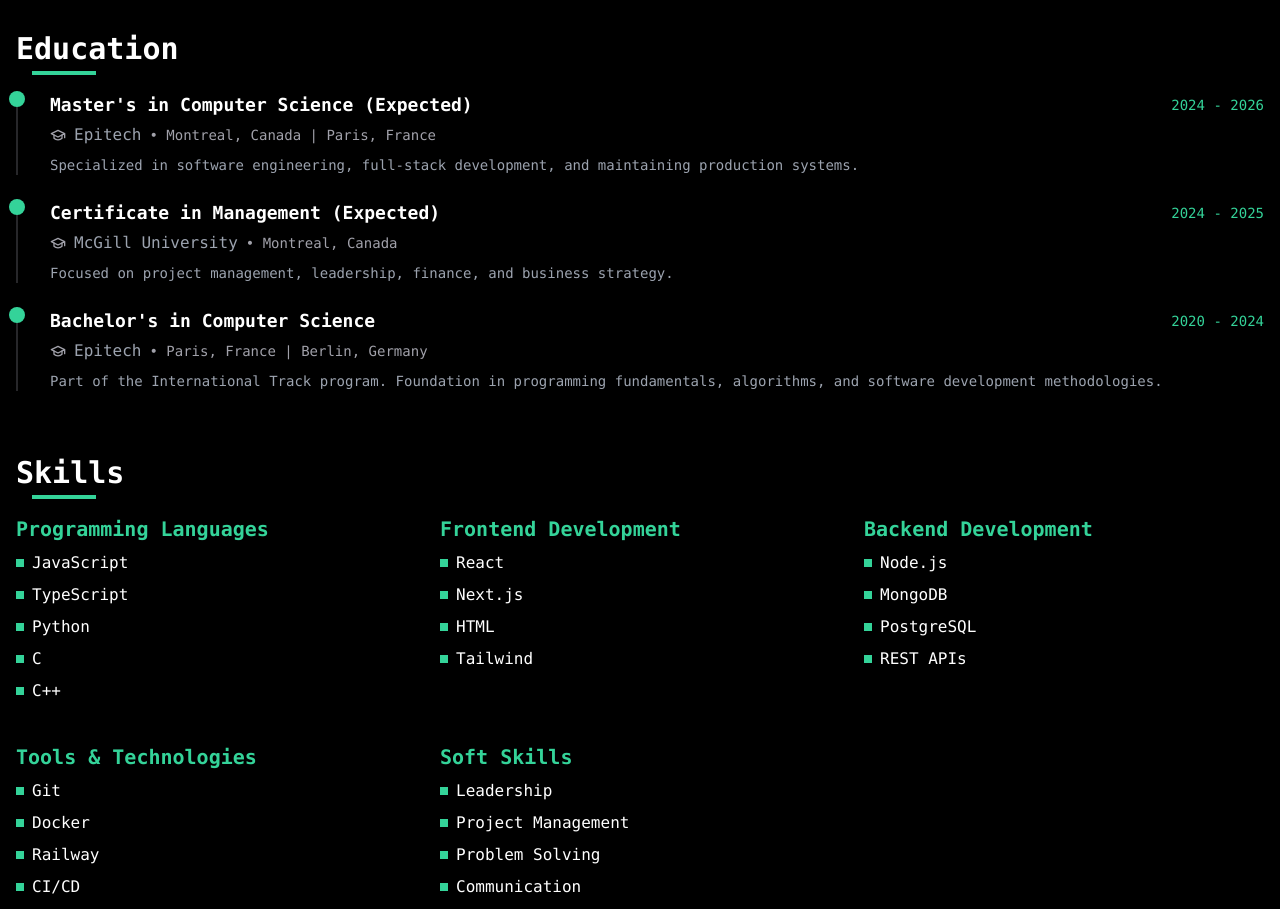
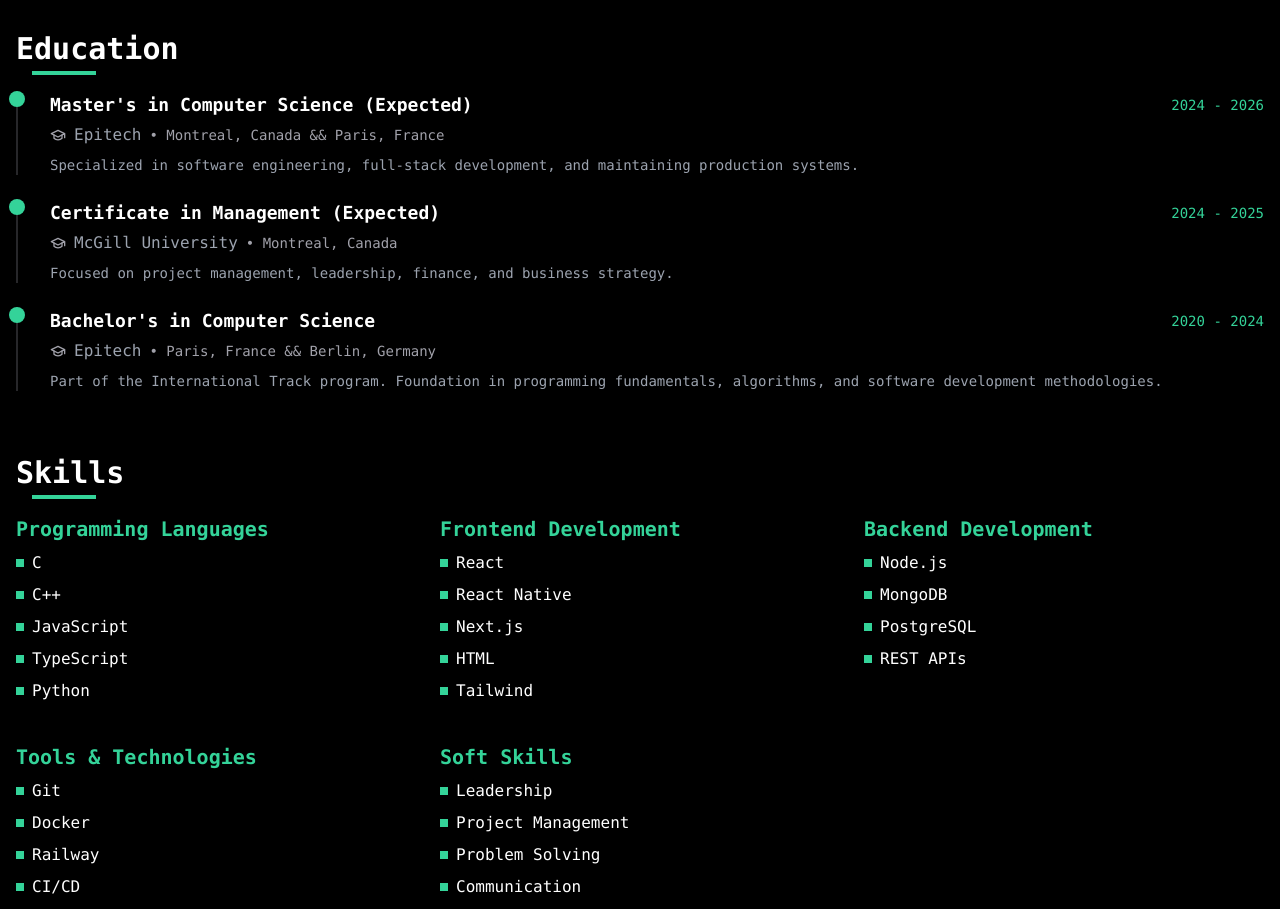
Before and after one commit to bendrsio/desprets.net, a Next.js app: page / in a window 1280 px wide. Shown: the part 1420-2329 px from the top of the page. Built offline with nearby package versions, Linux system fonts and the light colour scheme.

Commit message:
update: general cleanup

```diff
--- a/app/page.tsx
+++ b/app/page.tsx
@@ -2,9 +2,8 @@
 
 import { useEffect } from "react";
 import { Github, Mail, Linkedin, GraduationCap } from "lucide-react";
-import { motion, useScroll, useSpring } from "framer-motion";
+import { motion } from "framer-motion";
 import { Button } from "@/components/ui/button";
-import { ThemeToggle } from "@/components/theme-toggle";
 import AnimatedText from "@/components/animated-text";
 import SmoothScrollLink from "@/components/smooth-scroll-link";
 import ProjectCard from "@/components/project-card";
@@ -23,7 +22,7 @@
   ],
 ]);
 
-// Function to check if element is in viewport
+// Check if element is in viewport
 const useScrollReveal = () => {
   useEffect(() => {
     const handleScroll = () => {
@@ -49,17 +48,10 @@
 
 export default function Home() {
   useScrollReveal();
-  const { scrollYProgress } = useScroll();
-  const scaleX = useSpring(scrollYProgress, {
-    stiffness: 100,
-    damping: 30,
-    restDelta: 0.001,
-  });
-
   return (
     <div className="min-h-screen bg-white dark:bg-black text-zinc-900 dark:text-white font-mono">
       <main className="container mx-auto px-4 py-12">
-        {/* Hero Section - without glow */}
+        {/* Hero Section */}
         <motion.section
           className="py-8 flex flex-col items-center justify-center text-center relative"
           initial={{ opacity: 0 }}
@@ -67,8 +59,7 @@
           transition={{ duration: 0.5 }}
         >
           <div className="text-4xl md:text-6xl font-bold mb-4 relative z-10">
-            {" "}
-            Benjamin Desprets{" "}
+            Benjamin Desprets
           </div>
           <AnimatedText
             text="Full-stack developer"
@@ -375,7 +366,7 @@
   {
     degree: "Master's in Computer Science (Expected)",
     institution: "Epitech",
-    location: "Montreal, Canada | Paris, France",
+    location: "Montreal, Canada && Paris, France",
     startYear: "2024",
     endYear: "2026",
     description:
@@ -393,7 +384,7 @@
   {
     degree: "Bachelor's in Computer Science",
     institution: "Epitech",
-    location: "Paris, France | Berlin, Germany",
+    location: "Paris, France && Berlin, Germany",
     startYear: "2020",
     endYear: "2024",
     description:
@@ -402,8 +393,14 @@
 ];
 
 const skillsByCategory = {
-  "Programming Languages": ["JavaScript", "TypeScript", "Python", "C", "C++"],
-  "Frontend Development": ["React", "Next.js", "HTML", "Tailwind"],
+  "Programming Languages": ["C", "C++", "JavaScript", "TypeScript", "Python"],
+  "Frontend Development": [
+    "React",
+    "React Native",
+    "Next.js",
+    "HTML",
+    "Tailwind",
+  ],
   "Backend Development": ["Node.js", "MongoDB", "PostgreSQL", "REST APIs"],
   "Tools & Technologies": ["Git", "Docker", "Railway", "CI/CD", "Linux"],
   "Soft Skills": [
--- a/app/projects/[id]/page.tsx
+++ b/app/projects/[id]/page.tsx
@@ -5,12 +5,10 @@
 import { ArrowLeft, Github, ExternalLink, Clock } from "lucide-react";
 import { motion } from "framer-motion";
 import { Button } from "@/components/ui/button";
-import { ThemeToggle } from "@/components/theme-toggle";
 import { notFound } from "next/navigation";
 import AnimatedText from "@/components/animated-text";
 import MarkdownRenderer from "@/components/markdown-renderer";
 import { projects } from "@/app/projects";
-// This would typically come from a database or API
 
 // Calculate reading time
 const calculateReadingTime = (text: string) => {
@@ -46,7 +44,7 @@
     };
 
     window.addEventListener("scroll", handleScroll);
-    handleScroll(); // Check on initial load
+    handleScroll();
 
     return () => window.removeEventListener("scroll", handleScroll);
   }, []);
@@ -155,7 +153,6 @@
               </motion.div>
             ))}
           </div>
-
           <MarkdownRenderer content={project.fullDescription} />
         </motion.div>
       </main>
```
